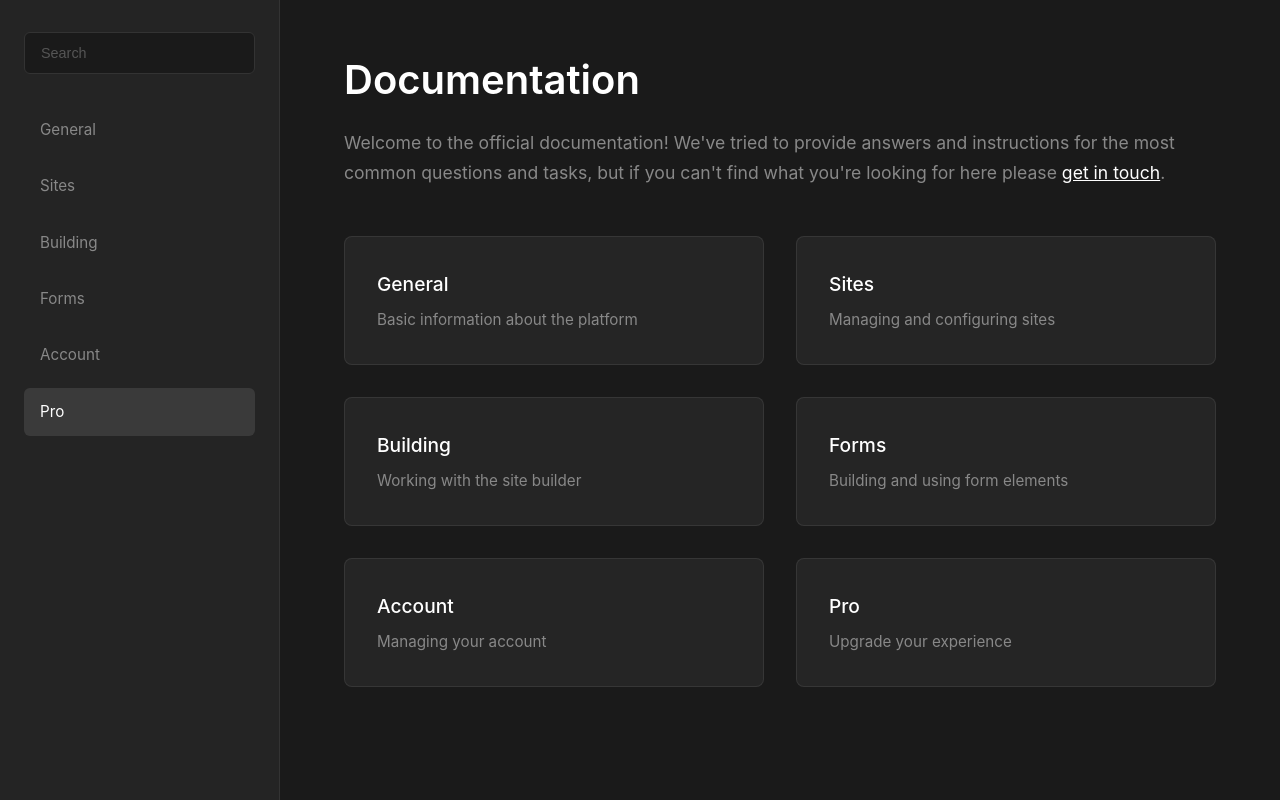
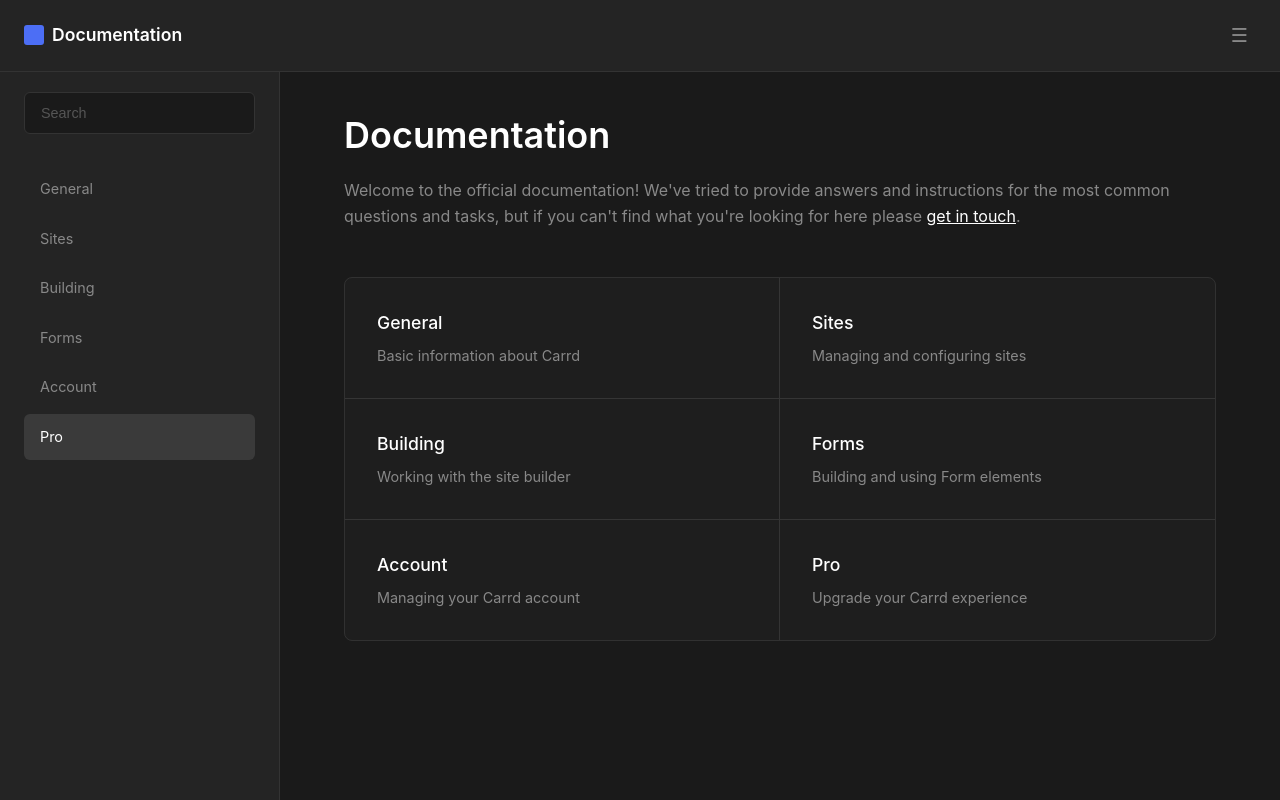
Before and after one commit to trt-solutions/leandoc, a plain HTML site: page index.html in a window 1280 px wide. Drawn offline with Linux system fonts and the light colour scheme.

Commit message:
Update index.html

```diff
--- a/index.html
+++ b/index.html
@@ -15,12 +15,56 @@
             font-family: -apple-system, BlinkMacSystemFont, 'Segoe UI', Roboto, Oxygen, Ubuntu, Cantarell, sans-serif;
             background: #1a1a1a;
             color: #ffffff;
-            line-height: 1.6;
+            line-height: 1.5;
+        }
+
+        /* Header */
+        .header {
+            background: #242424;
+            padding: 1rem 1.5rem;
+            display: flex;
+            justify-content: space-between;
+            align-items: center;
+            border-bottom: 1px solid #333;
+            position: fixed;
+            top: 0;
+            width: 100%;
+            z-index: 100;
+        }
+
+        .logo {
+            color: #ffffff;
+            font-size: 1.1rem;
+            font-weight: 600;
+            display: flex;
+            align-items: center;
+            gap: 0.5rem;
+        }
+
+        .logo-icon {
+            width: 20px;
+            height: 20px;
+            background: #4c6ef5;
+            border-radius: 3px;
+        }
+
+        .hamburger {
+            background: none;
+            border: none;
+            color: #888;
+            font-size: 1.2rem;
+            cursor: pointer;
+            padding: 0.5rem;
+        }
+
+        .hamburger:hover {
+            color: #ffffff;
         }
 
         .container {
             display: flex;
             min-height: 100vh;
+            padding-top: 60px;
         }
 
         /* Sidebar */
@@ -30,8 +74,9 @@
             padding: 2rem 1.5rem;
             border-right: 1px solid #333;
             position: fixed;
-            height: 100vh;
+            height: calc(100vh - 60px);
             overflow-y: auto;
+            top: 60px;
         }
 
         .search-container {
@@ -57,7 +102,7 @@
         }
 
         .nav-menu li {
-            margin-bottom: 0.5rem;
+            margin-bottom: 0.25rem;
         }
 
         .nav-link {
@@ -67,11 +112,11 @@
             text-decoration: none;
             border-radius: 6px;
             transition: all 0.2s ease;
-            font-size: 0.95rem;
+            font-size: 0.9rem;
         }
 
         .nav-link:hover {
-            background: rgba(255,255,255,0.1);
+            background: rgba(255,255,255,0.05);
             color: #ffffff;
         }
 
@@ -88,16 +133,17 @@
         }
 
         h1 {
-            font-size: 2.5rem;
+            font-size: 2.25rem;
             margin-bottom: 1rem;
             font-weight: 600;
+            color: #ffffff;
         }
 
         .intro {
             color: #888;
-            font-size: 1.1rem;
+            font-size: 1rem;
             margin-bottom: 3rem;
-            line-height: 1.7;
+            line-height: 1.6;
         }
 
         .intro a {
@@ -105,45 +151,61 @@
             text-decoration: underline;
         }
 
-        /* Content grid */
-        .content-grid {
+        /* Content table layout */
+        .content-table {
             display: grid;
             grid-template-columns: 1fr 1fr;
-            gap: 2rem;
+            gap: 0;
             margin-top: 2rem;
+            border: 1px solid rgba(255,255,255,0.1);
+            border-radius: 8px;
+            overflow: hidden;
         }
 
-        .content-card {
-            background: rgba(255,255,255,0.05);
+        .content-item {
+            background: rgba(255,255,255,0.02);
             padding: 2rem;
-            border-radius: 8px;
-            border: 1px solid rgba(255,255,255,0.08);
+            border-right: 1px solid rgba(255,255,255,0.1);
+            border-bottom: 1px solid rgba(255,255,255,0.1);
             transition: all 0.2s ease;
         }
 
-        .content-card:hover {
-            background: rgba(255,255,255,0.08);
-            border-color: rgba(255,255,255,0.12);
+        .content-item:nth-child(even) {
+            border-right: none;
         }
 
-        .content-card h3 {
-            font-size: 1.2rem;
+        .content-item:nth-last-child(-n+2) {
+            border-bottom: none;
+        }
+
+        .content-item:hover {
+            background: rgba(255,255,255,0.05);
+        }
+
+        .content-item h3 {
+            font-size: 1.1rem;
             margin-bottom: 0.5rem;
             color: #ffffff;
             font-weight: 500;
         }
 
-        .content-card p {
+        .content-item p {
             color: #888;
-            font-size: 0.95rem;
+            font-size: 0.9rem;
         }
 
-        /* Responsive */
+        /* Mobile responsive */
         @media (max-width: 768px) {
             .sidebar {
                 width: 100%;
                 height: auto;
                 position: relative;
+                top: 0;
+                display: none;
+            }
+
+            .sidebar.active {
+                display: block;
             }
 
             .main-content {
@@ -152,14 +214,30 @@
                 padding: 2rem;
             }
 
-            .content-grid {
+            .content-table {
                 grid-template-columns: 1fr;
-                gap: 1rem;
+            }
+
+            .content-item {
+                border-right: none;
+            }
+
+            .container {
+                flex-direction: column;
             }
         }
     </style>
 </head>
 <body>
+    <!-- Header -->
+    <header class="header">
+        <div class="logo">
+            <div class="logo-icon"></div>
+            Documentation
+        </div>
+        <button class="hamburger">☰</button>
+    </header>
+
     <div class="container">
         <!-- Sidebar -->
         <nav class="sidebar">
@@ -182,33 +260,40 @@
             <h1>Documentation</h1>
             <p class="intro">Welcome to the official documentation! We've tried to provide answers and instructions for the most common questions and tasks, but if you can't find what you're looking for here please <a href="#">get in touch</a>.</p>
 
-            <div class="content-grid">
-                <div class="content-card">
+            <div class="content-table">
+                <div class="content-item">
                     <h3>General</h3>
-                    <p>Basic information about the platform</p>
+                    <p>Basic information about Carrd</p>
                 </div>
-                <div class="content-card">
+                <div class="content-item">
                     <h3>Sites</h3>
                     <p>Managing and configuring sites</p>
                 </div>
-                <div class="content-card">
+                <div class="content-item">
                     <h3>Building</h3>
                     <p>Working with the site builder</p>
                 </div>
-                <div class="content-card">
+                <div class="content-item">
                     <h3>Forms</h3>
-                    <p>Building and using form elements</p>
+                    <p>Building and using Form elements</p>
                 </div>
-                <div class="content-card">
+                <div class="content-item">
                     <h3>Account</h3>
-                    <p>Managing your account</p>
+                    <p>Managing your Carrd account</p>
                 </div>
-                <div class="content-card">
+                <div class="content-item">
                     <h3>Pro</h3>
-                    <p>Upgrade your experience</p>
+                    <p>Upgrade your Carrd experience</p>
                 </div>
             </div>
         </main>
     </div>
+
+    <script>
+        // Mobile hamburger menu toggle
+        document.querySelector('.hamburger').addEventListener('click', function() {
+            document.querySelector('.sidebar').classList.toggle('active');
+        });
+    </script>
 </body>
 </html>
```
